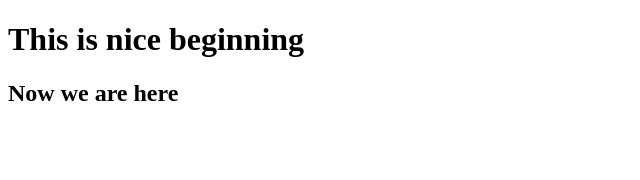
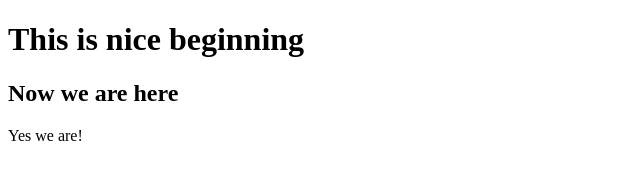
Before and after one commit to virajdalvi/vdproject, a plain HTML site: page index.html in a window 1280 px wide. Shown: the full height of the page, 0-640 px from the left. Drawn offline with Linux system fonts and the light colour scheme.

Commit message:
added oneline

```diff
--- a/index.html
+++ b/index.html
@@ -12,5 +12,8 @@
     <h2>
         Now we are here
     </h2>
+    <p>
+        Yes we are!
+    </p>
 </body>
 </html>
```
